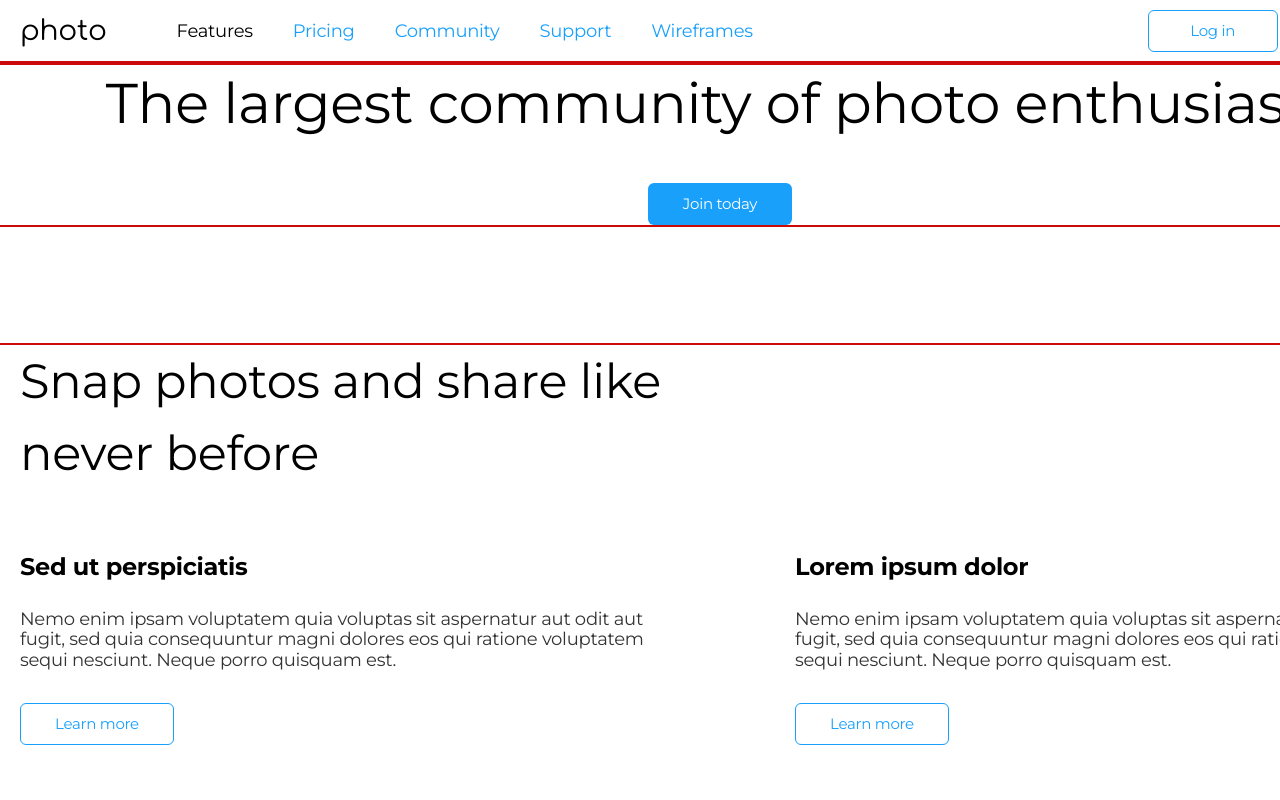
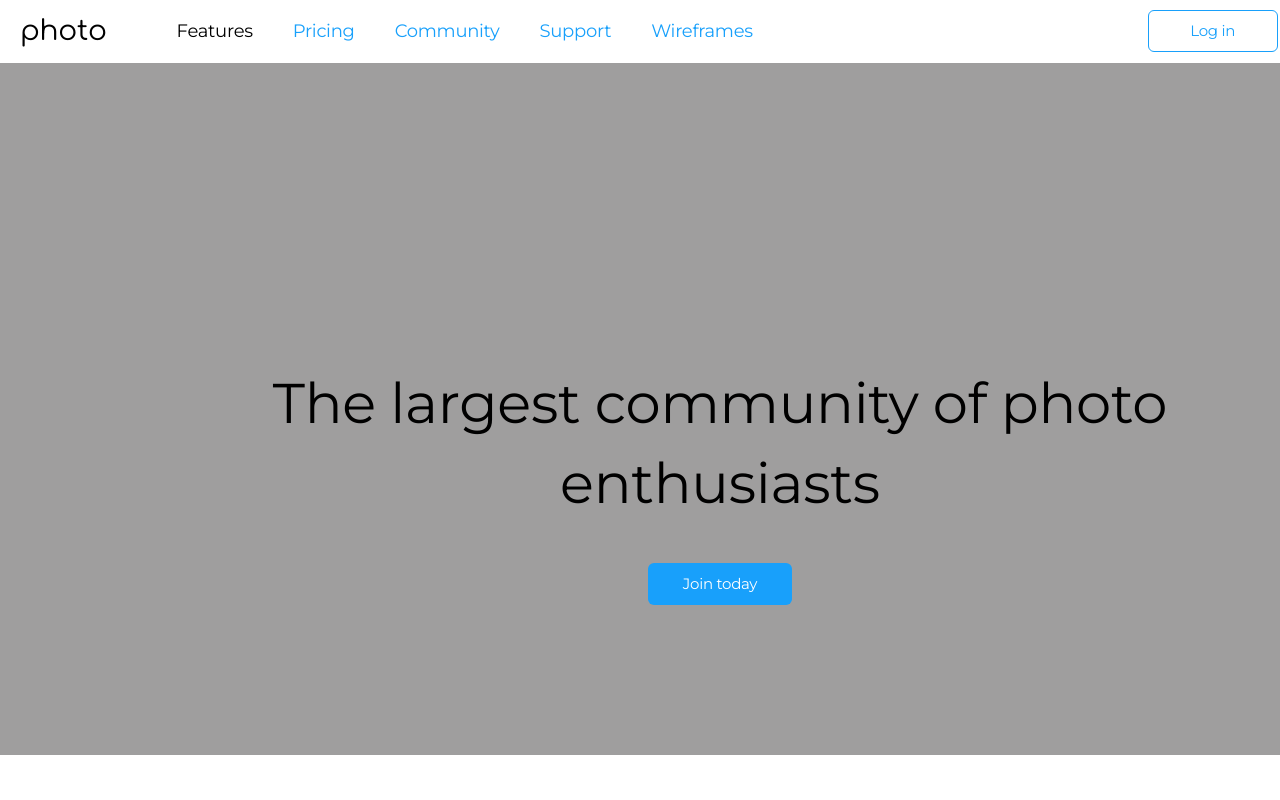
Before and after one commit to lakosti/for-training-, a plain HTML site: page index.html in a window 1280 px wide. Shown: the top 800 px of the page. Drawn offline with nearby package versions, Linux system fonts and the light colour scheme.

Commit message:
add backgraund

```diff
--- a/css/style.css
+++ b/css/style.css
@@ -53,7 +53,6 @@ a {
   width: 1440px;
   padding-left: 20px;
   padding-right: 20px;
-  outline: 2px solid rgb(202, 9, 9);
 }
 
 .position {
@@ -77,10 +76,14 @@ a {
   color: var(--title-color-text);
 }
 .hero {
+  background-color: rgb(159, 158, 158);
   text-align: center;
 }
 button {
   cursor: pointer;
+}
+.wrap {
+  padding: 300px 144px 150px 144px;
 }
 .hero-title {
   margin-top: 0;
@@ -90,6 +93,7 @@ button {
   font-size: 56px;
   color: var(--title-color-text);
 }
+
 .header-list {
   display: flex;
   margin-left: 70px;
--- a/index.html
+++ b/index.html
@@ -41,7 +41,7 @@
       </header>
       <div>
         <section class="hero">
-          <div class="container">
+          <div class="container wrap">
             <h1 class="hero-title">The largest community of photo enthusiasts</h1>
             <a href="" class="button accent">Join today</a>
           </div>
```
